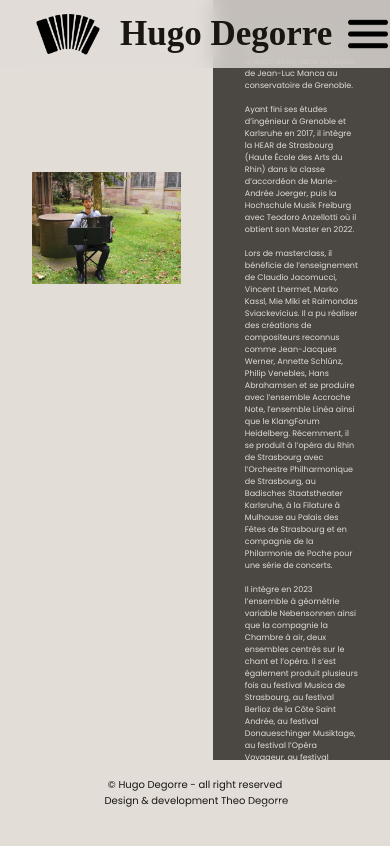
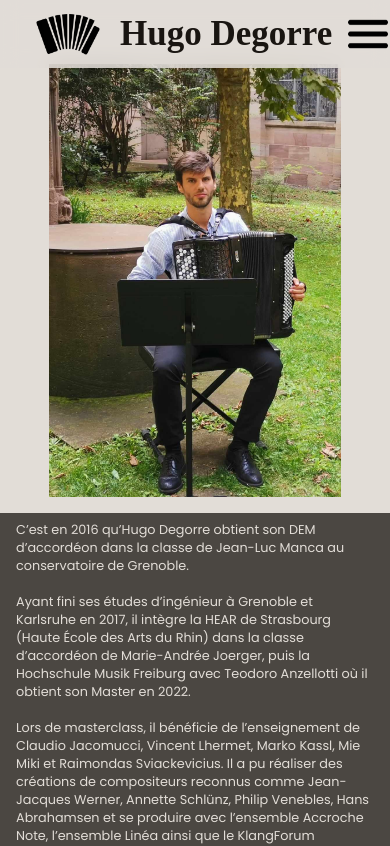
Before and after one commit to TheoDegorre/hugo_degorre, a React (Vite) app: page /biography in a window 390 px wide. Shown: the top 846 px of the page. Built offline with nearby package versions, Linux system fonts and the light colour scheme; a web font is replaced by a local one.

Commit message:
responsive biography

```diff
--- a/src/pages/BiographyPage.jsx
+++ b/src/pages/BiographyPage.jsx
@@ -1,16 +1,15 @@
-import biography from "../assets/biography_page/hugo_biography.jpg";
-import background from "../assets/Vector.svg";
+import biography from "../assets/biography_page/hugo_biography 1.png";
+
 
 function BiographyPage() {
   return (
     <>
-      <div id="biography-background-container">
-        <img id="background" src={background} alt="" />
-      </div>
     <section className="biography-container">
+
       <figure className="biography-img-container">
         <img className="biography-img" src={biography} alt="" />
       </figure>
+
       <article className="biography-description-container">
         <p className="biography-description-text">
           C’est en 2016 qu’Hugo Degorre obtient son DEM d’accordéon dans la
--- a/src/styles/pages_styles/_biography-page.css
+++ b/src/styles/pages_styles/_biography-page.css
@@ -1,69 +1,62 @@
-/* -------------------- Desktop -------------------------- */
+/** -------------------- Desktop -------------------------- **/
 
 .biography-container {
-  width: 100vw;
-  height: 90vh;
+  height: 100vh;
   display: flex;
+  align-items: center;
   position: relative;
+}
 
-  & .biography-img-container {
-    display: flex;
-    align-items: center;
-    width: 50%;
-    height: 100%;
-    padding : 32px;
+.biography-img-container {
+  display: flex;
+  justify-content: center;
+  align-items: center;
 
-    & .biography-img {
-      width: 100%;
-      object-fit: cover;
-    }
+  & .biography-img {
+    width: 75%;
   }
+}
 
-  & .biography-description-container {
-    display: flex;
+.biography-description-container {
+  display: flex;
+  justify-content: center;
+  align-items: center;
+  width: 80%;
+  height: 100%;
+
+  & .biography-description-text {
+    width: 90%;
+    height: 80%;
+    background-color: var(--medium-bg-color);
     padding: 32px;
-    width: 45%;
-    background-color: var(--medium-bg-color);
 
-    & .biography-description-text {
-      color: var(--light-font-color)
-    }
+    color: var(--light-font-color);
   }
 }
 
 
-#biography-background-container{
-  position : absolute;
-  width : 50vw;
-  height:80vh;;
-  left: -200px;
-  top:200px;
-  z-index:0;
-  overflow: hidden;
-}
+/** -------------------- Mobile -------------------------- **/
 
+@media screen and (max-width: 960px) {
+  .biography-container {
+    flex-direction: column;
+    gap : 16px;
+  }
 
-& #background{
- width : 100%;
- height: 100%;
-}
+  .biography-img-container {
+    margin-top: 64px;
+  }
+  .biography-description-container{
+    width : 100%;
+    height: fit-content;
+    background-color: var(--medium-bg-color);
 
-/* -------------------- Mobile -------------------------- */
+    & .biography-description-text{
+      padding: 8px 16px;
+      height: 100%;
+      width: 100%;
+      font-size: 0.8em;
 
-@media screen and (max-width: 480px) {
-  .biography-container {
-    & .biography-img-container {
-      width: 100%;
-      height: 60%;
-    }
-
-    & .biography-description-container {
-      left: 10%;
-      width: 80%;
-
-      & .biography-description-text {
-        font-size: 0.5rem;
-      }
     }
   }
 }
--- a/src/styles/pages_styles/_welcome-page.css
+++ b/src/styles/pages_styles/_welcome-page.css
@@ -75,10 +75,11 @@
   }
 
   .welcome-title-container {
+    flex-direction: column-reverse;
     position: absolute;
     flex-wrap: wrap;
-    top:150px;
-    right: 8px;
+    top:225px;
+    right:8px;
 
     & #title {
       display: none;
@@ -89,7 +90,7 @@
     }
 
     & #subtitle {
-      font-size: 18px;
+      font-size: 20px;
     }
   }
 
```
Also changed, not shown: src/assets/biography_page/hugo_biography 1.png (added).
